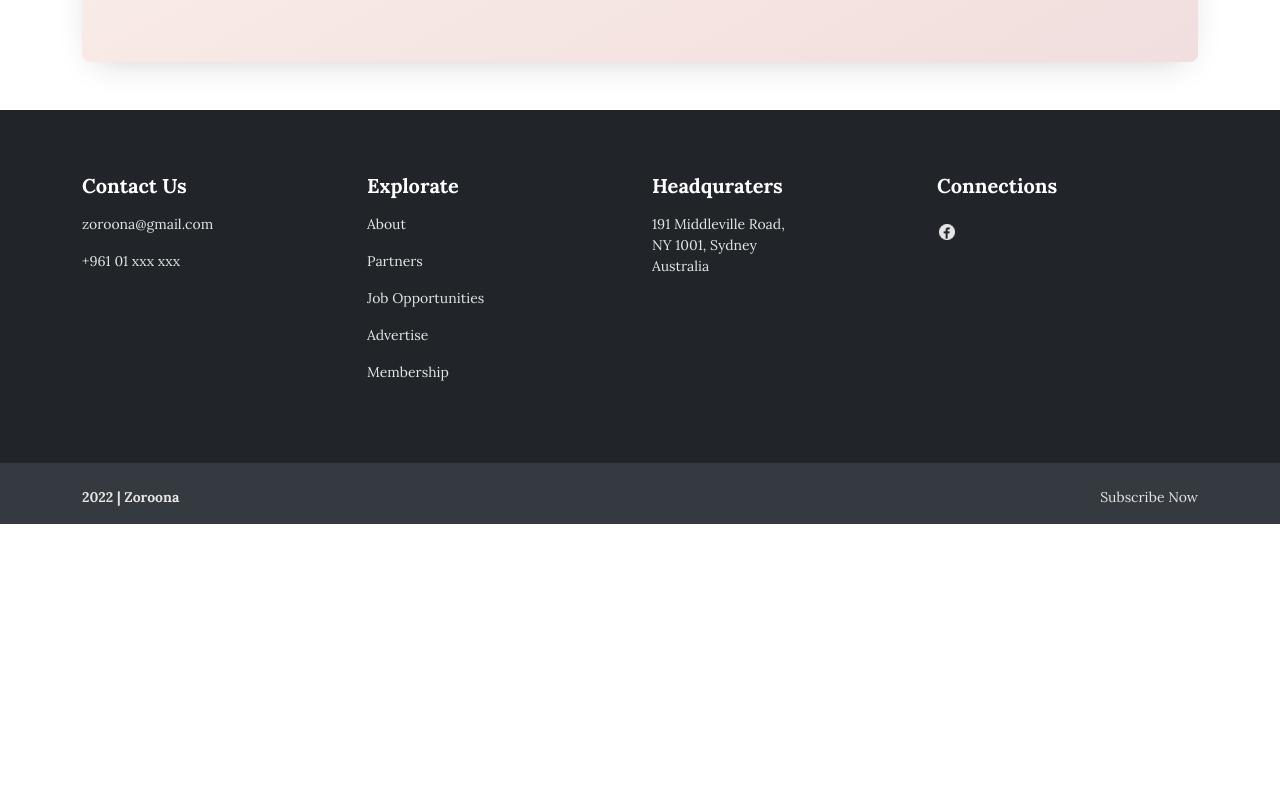
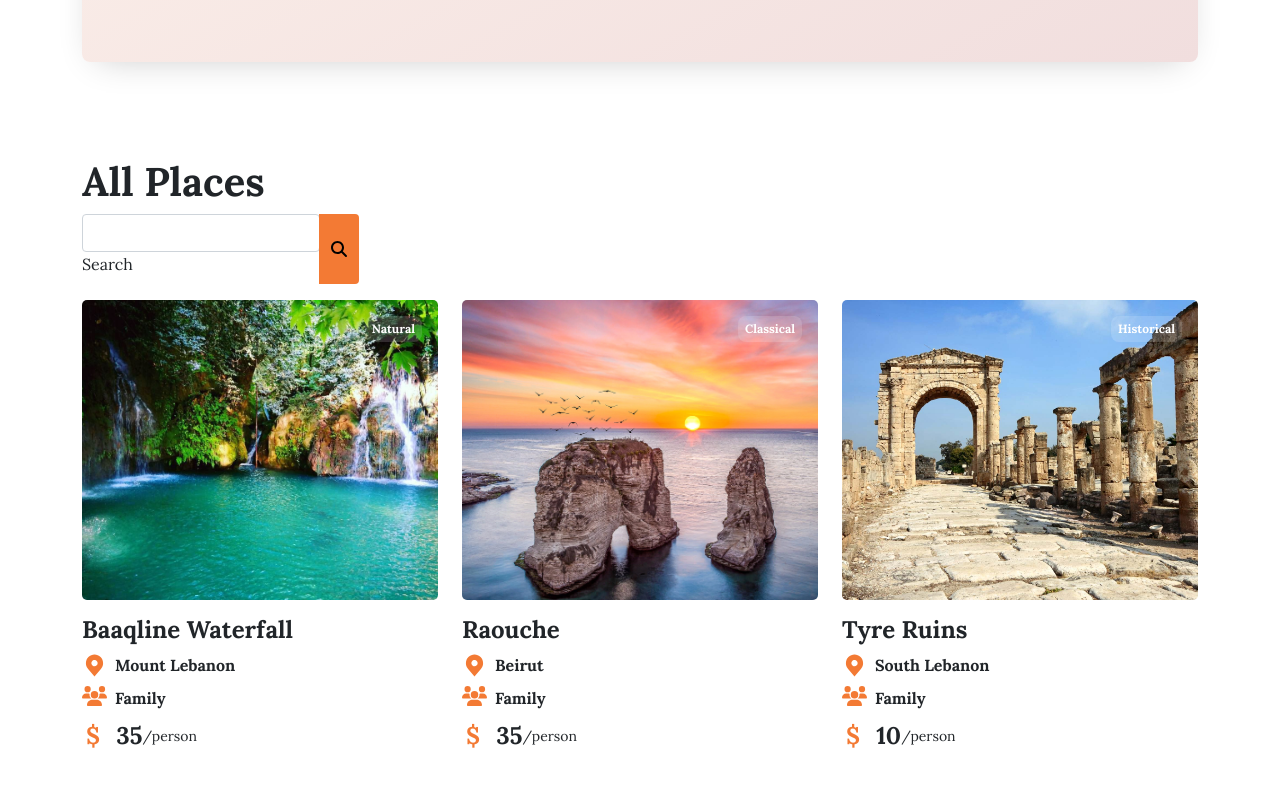
Before and after one commit to khaledbaghdadii/NewZoroona, a Vue app in the folder client/: page /placespage in a window 1280 px wide. Shown: the part 1230-2020 px from the top of the page. Before the commit the page ends 1754 px from the top, so only its background shows below. Built offline with nearby package versions, Linux system fonts and the light colour scheme.

Commit message:
all places

```diff
--- a/client/src/views/placespage/Placespage.vue
+++ b/client/src/views/placespage/Placespage.vue
@@ -1,13 +1,13 @@
 <template>
   <div class="places-page-container container">
-    <div class="d-flex  flex-column-reverse flex-lg-row pb-5">
+    <div class="d-flex flex-column-reverse flex-lg-row pb-5">
       <div class="align-self-center me-lg-5 bg-rose p-md-5 rounded-8">
         <h1 class="fs-60">
           <strong class="text-secondary">Are you ready to start </strong>
           <span class="text-primary fw-700">DISCOVERING?</span>
         </h1>
       </div>
-      <img src="@/assets/images/discover.svg" class="img-beside-text mb-5"/>
+      <img src="@/assets/images/discover.svg" class="img-beside-text mb-5" />
     </div>
 
     <section class="featured p-5 align-content-center my-5">
@@ -88,6 +88,127 @@
         </div>
       </div>
     </section>
+
+    <section class="all-places py-5 my-5">
+      <h1 class="fw-700">All Places</h1>
+      <div class="input-group">
+        <div class="form-outline">
+          <input type="search" id="form1" class="form-control" />
+          <label class="form-label" for="form1">Search</label>
+        </div>
+        <button type="button" class="btn btn-primary">
+          <i class="fas fa-search"></i>
+        </button>
+      </div>
+      <div class="row">
+        <div class="col-sm-12 col-md-6 col-lg-4 py-3">
+          <div
+            class="post-img"
+            :style="{
+              'background-image':
+                'url(' +
+                require('@/assets/images/baaqline-waterfall.jpg') +
+                ')',
+            }"
+          >
+            <div class="text-end">
+              <span class="badge badge-background-color m-3">Natural</span>
+            </div>
+          </div>
+          <div class="d-flex flex-column">
+            <h4 class="fw-700 pt-3">Baaqline Waterfall</h4>
+            <div class="d-flex">
+              <img
+                src="@/assets/images/location.svg"
+                id="location"
+                class="me-2"
+                alt="location"
+              />
+              <span class="fw-700">Mount Lebanon</span>
+            </div>
+            <div class="d-flex py-2">
+              <span class="fa fa-users text-primary fa-lg pe-2"></span>
+              <span class="fw-700">Family</span>
+            </div>
+            <div class="d-flex">
+              <div class="ps-1 fs-24 fw-700 text-primary me-3">$</div>
+              <span class="fw-700 fs-24">35</span>
+              <span class="fs-14 pt-2">/person</span>
+            </div>
+          </div>
+        </div>
+
+        <div class="col-sm-12 col-md-6 col-lg-4 py-3">
+          <div
+            class="post-img"
+            :style="{
+              'background-image':
+                'url(' + require('@/assets/images/raouche.jpg') + ')',
+            }"
+          >
+            <div class="text-end">
+              <span class="badge badge-background-color m-3">Classical</span>
+            </div>
+          </div>
+          <div class="d-flex flex-column">
+            <h4 class="fw-700 pt-3">Raouche</h4>
+            <div class="d-flex">
+              <img
+                src="@/assets/images/location.svg"
+                id="location"
+                class="me-2"
+                alt="location"
+              />
+              <span> <strong>Beirut</strong></span>
+            </div>
+            <div class="d-flex py-2">
+              <span class="fa fa-users text-primary fa-lg pe-2"></span>
+              <span class="fw-700">Family</span>
+            </div>
+            <div class="d-flex">
+              <div class="ps-1 fs-24 fw-700 text-primary me-3">$</div>
+              <span class="fw-700 fs-24">35</span>
+              <span class="fs-14 pt-2">/person</span>
+            </div>
+          </div>
+        </div>
+
+        <div class="col-sm-12 col-md-6 col-lg-4 py-3">
+          <div
+            class="post-img"
+            :style="{
+              'background-image':
+                'url(' + require('@/assets/images/Tyre-Ruins.jpg') + ')',
+            }"
+          >
+            <div class="text-end">
+              <span class="badge badge-background-color m-3">Historical</span>
+            </div>
+          </div>
+          <div class="d-flex flex-column">
+            <h4 class="fw-700 pt-3">Tyre Ruins</h4>
+            <div class="d-flex">
+              <img
+                src="@/assets/images/location.svg"
+                id="location"
+                class="me-2"
+                alt="location"
+              />
+              <span> <strong>South Lebanon</strong></span>
+            </div>
+            <div class="d-flex py-2">
+              <span class="fa fa-users text-primary fa-lg pe-2"></span>
+              <span class="fw-700">Family</span>
+            </div>
+            <div class="d-flex">
+              <div class="ps-1 fs-24 fw-700 text-primary me-3">$</div>
+              <span class="fw-700 fs-24">10</span>
+              <span class="fs-14 pt-2">/person</span>
+            </div>
+          </div>
+        </div>
+      </div>
+    </section>
   </div>
 </template>
 <script>
```
